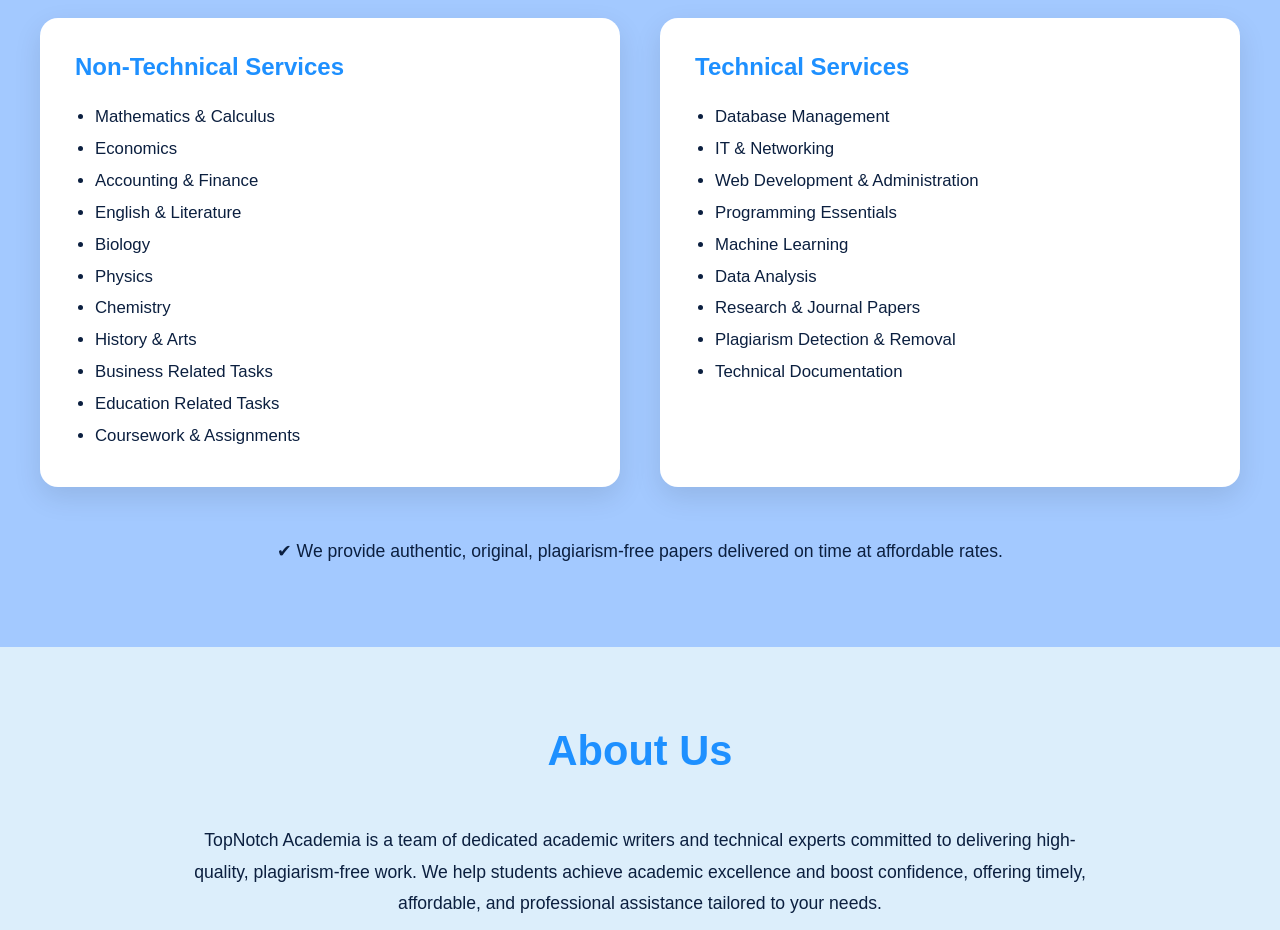
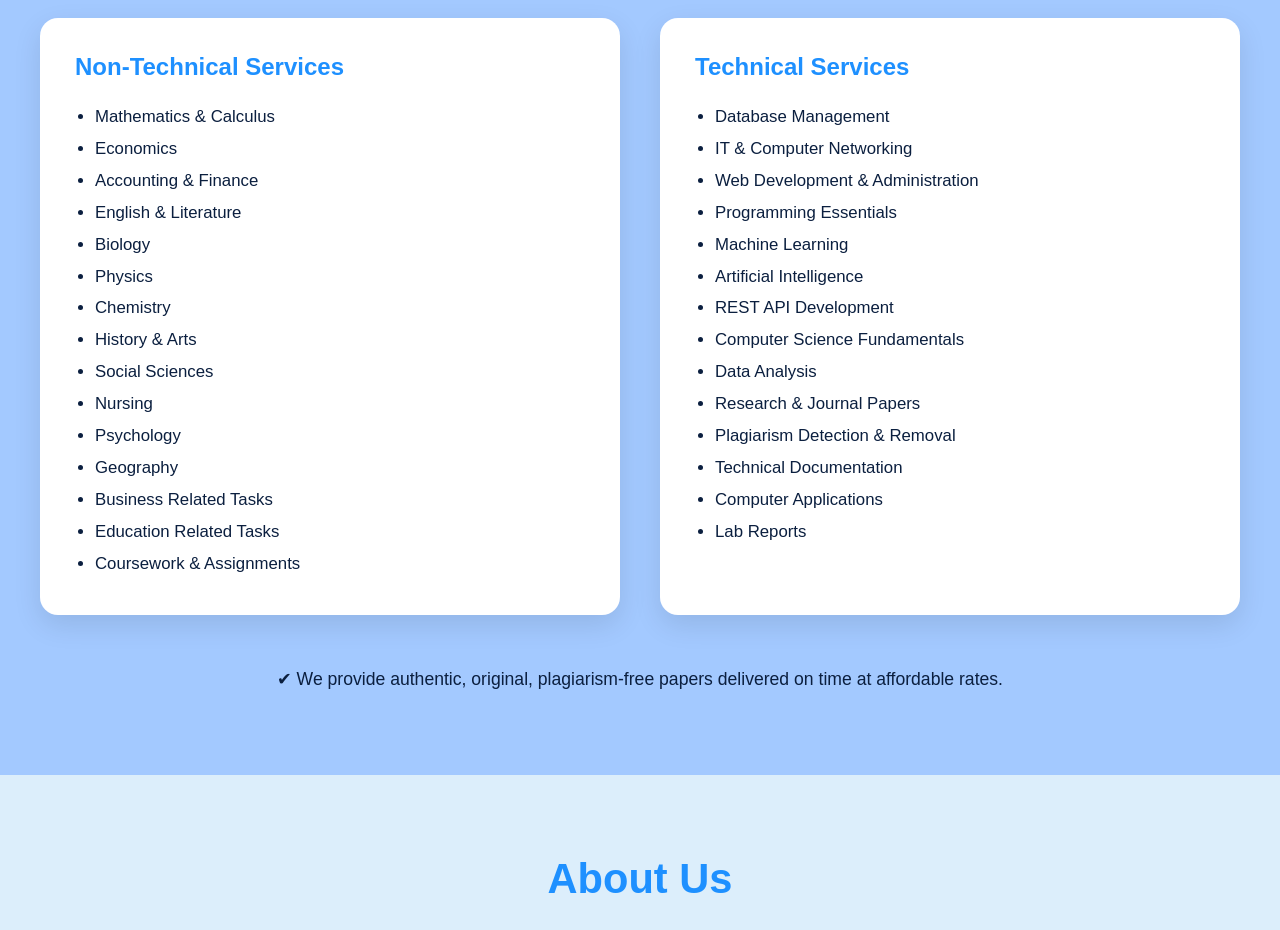
Before and after one commit to Antony-Mwangi/Top-notch-Academia, a Next.js app: page / in a window 1280 px wide. Shown: the part 1040-1970 px from the top of the page. Built offline with nearby package versions, Linux system fonts and the light colour scheme.

Commit message:
added services

```diff
--- a/app/page.js
+++ b/app/page.js
@@ -133,6 +133,10 @@
               <li>Physics</li>
               <li>Chemistry</li>
               <li>History & Arts</li>
+              <li>Social Sciences</li>
+              <li>Nursing</li>
+              <li>Psychology</li>
+              <li>Geography</li>
               <li>Business Related Tasks</li>
               <li>Education Related Tasks</li>
               <li>Coursework & Assignments</li>
@@ -142,14 +146,19 @@
             <h3 style={{ ...styles.cardTitle, color: theme.accent }}>Technical Services</h3>
             <ul style={{ ...styles.list, color: theme.text }}>
               <li>Database Management</li>
-              <li>IT & Networking</li>
+              <li>IT & Computer Networking</li>
               <li>Web Development & Administration</li>
               <li>Programming Essentials</li>
               <li>Machine Learning</li>
+              <li>Artificial Intelligence</li>
+              <li>REST API Development</li>
+              <li>Computer Science Fundamentals</li>
               <li>Data Analysis</li>
               <li>Research & Journal Papers</li>
               <li>Plagiarism Detection & Removal</li>
               <li>Technical Documentation</li>
+              <li>Computer Applications</li>
+              <li>Lab Reports</li>
             </ul>
           </div>
         </div>
```
